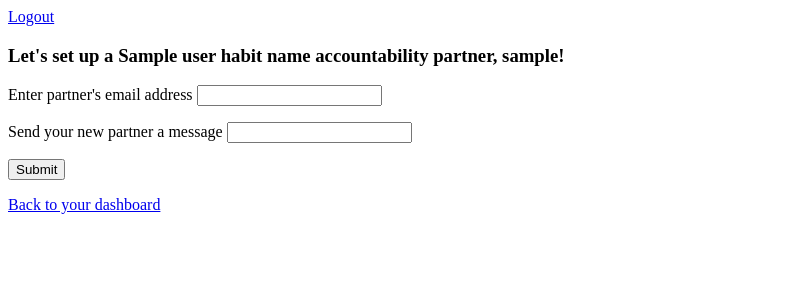
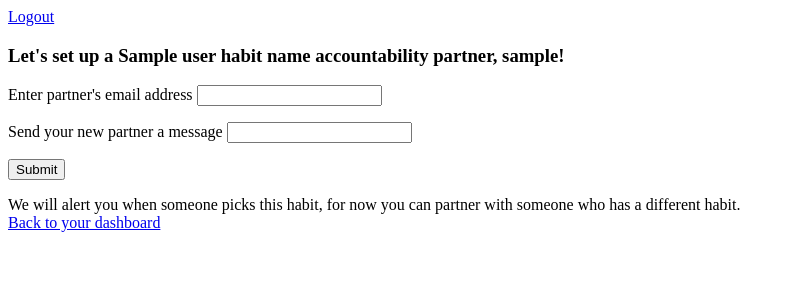
Before and after one commit to marjanasarker/2do2gether, a Flask app: template templates/messages.html in a window 1280 px wide. Shown: the top 300 px of the page, without its empty margins (0-790 px from the left). Run offline with Flask 2, Linux system fonts and the light colour scheme; the visitor is signed in with stand-in values (Sample User, id 1); tables that the repository leaves empty hold one stand-in row (values such as "Sample post"); the template is opened without the code that fills it: most values are stand-ins (such as "Sample title", 1, 10 or a date in 2020).

Commit message:
Added if/else and for loop to show list of people who have the same habit as user

```diff
--- a/templates/messages.html
+++ b/templates/messages.html
@@ -22,6 +22,22 @@
         <input type = "submit">
     </p>
     </form>
+
+    {% if other_users and other_users|length > 1 %}
+    Others practicing {{user_habit_name}} like you
+
+
+    <ul>
+        {% for user in other_users %}
+        {% if user[0] != user_name %}
+        <li>{{user[0]}}'s email address: {{user[1]}}</li>
+        {% endif %}
+        {% endfor %}
+    </ul>
+
+    {% else %}
+    We will alert you when someone picks this habit, for now you can partner with someone who has a different habit.
+    {% endif %}
     {% else %}
     <form action='/messages/{{user_habit_id}}', method='POST'>
     <h3>Let's check how {{sender_name}} is faring with their {{user_habit_name}}</h3>
@@ -79,7 +95,7 @@
  });
 
 </script>
-<p>
+<div>
     <a href='/habit_display'>Back to your dashboard</a>
-</p>
+</div>
 {% endblock %}
```
